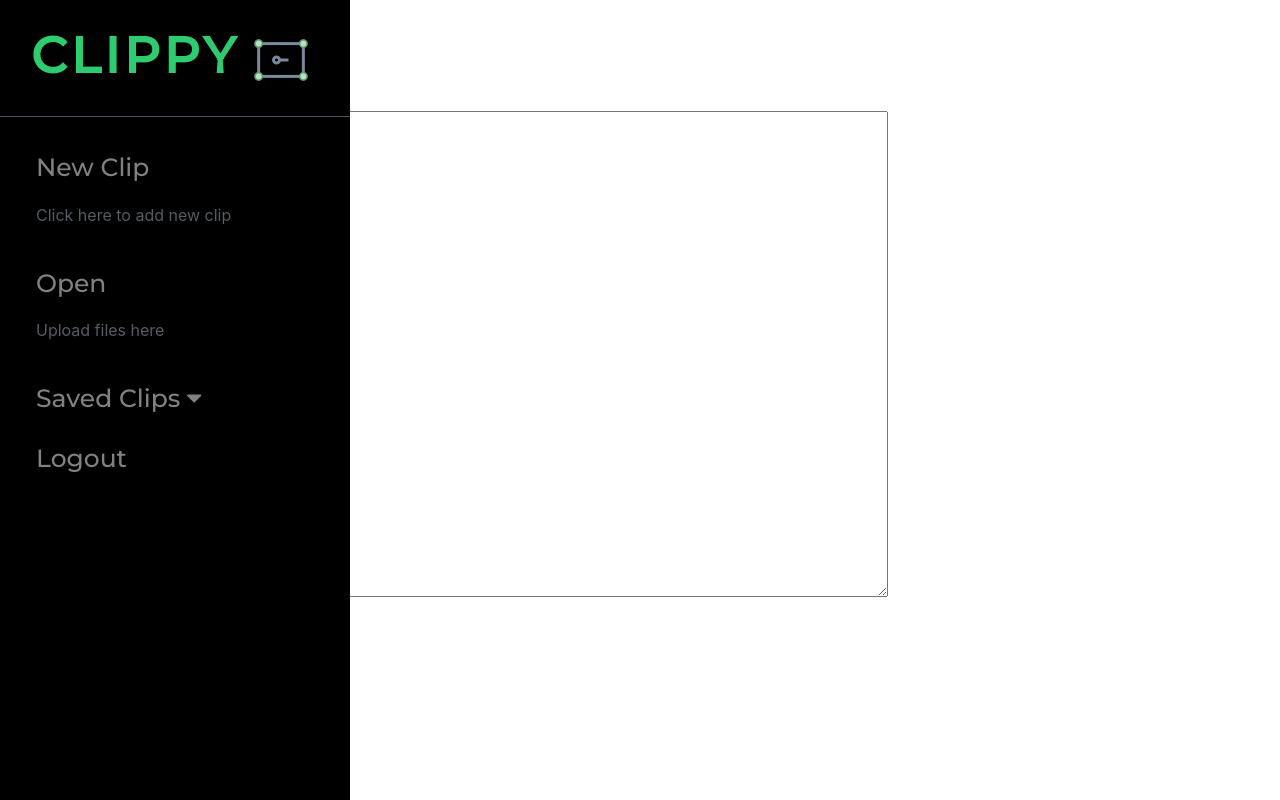
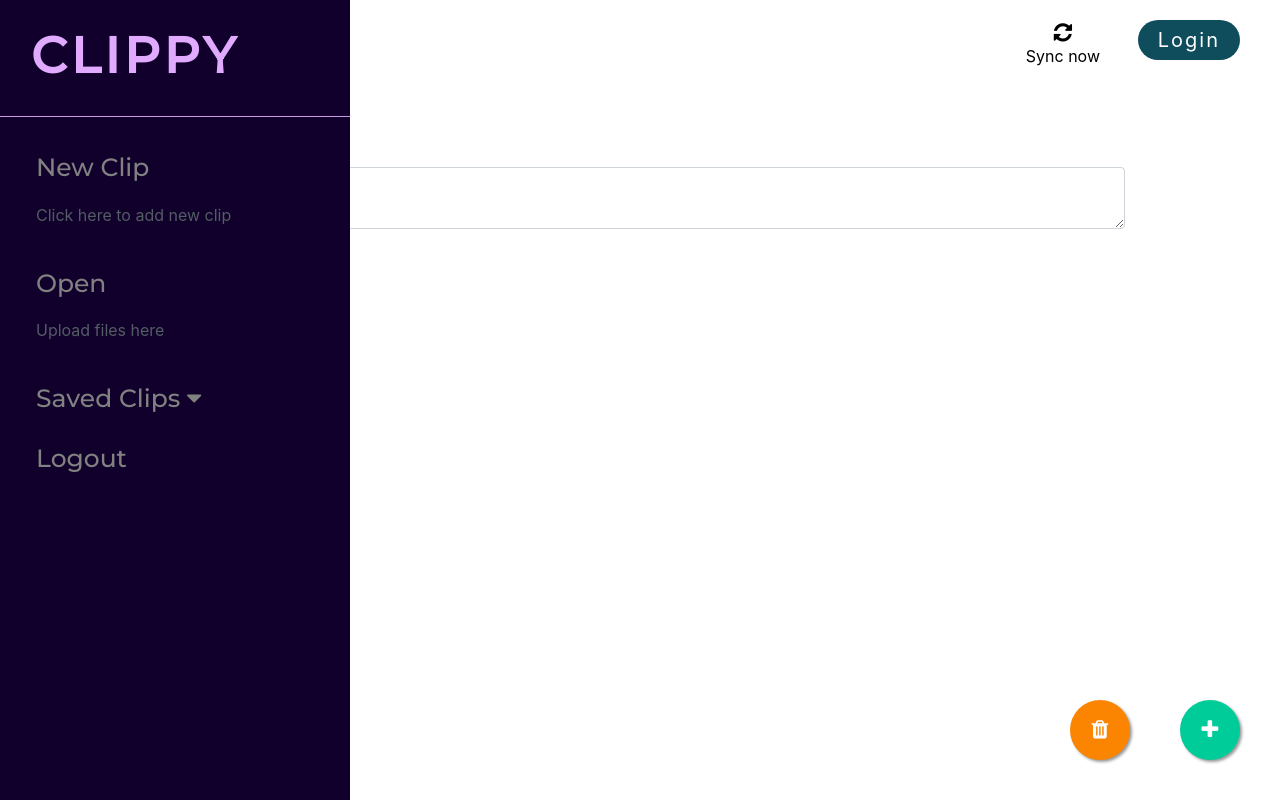
Before and after one commit to Anshit01/clippy, a Flask app: page / in a window 1280 px wide. Run offline with Flask 2, Linux system fonts and the light colour scheme; some libraries are stand-ins or nearby versions.

Commit message:
made buttons

```diff
--- a/app/static/styles/main.css
+++ b/app/static/styles/main.css
@@ -13,7 +13,7 @@
     position: fixed;
     top: 0;
     left: 0;
-    background-color: #000;
+    background-color: #10002b;
     overflow-x: hidden;
     padding-top: 20px;
 
@@ -30,7 +30,7 @@
 }
 
 .sidenav  a:hover {
-    background-color: #212529;
+    background-color: #1e0052;
     color: #fff;
     text-decoration: none;
 }
@@ -40,12 +40,16 @@
 }
 
 .sidenav  h1 {
-    color: #2ecc71;
+    color: #e0aaff;
     padding: 6px 2px 6px 46px;
     font-family: 'Montserrat', sans-serif;
     font-size: 50px;
     font-weight: 800;
     letter-spacing: 4px;
+}
+
+hr{
+    background-color: #e0aaff;
 }
 
 .sidenav p {
@@ -79,7 +83,7 @@
 .sidenav .dropdown-container a {
     font-size: 18px;
     letter-spacing: 2px;
-    background-color: #121417;
+    background-color: #1e0052;
     border-bottom: 2px #ced4da;
 }
 
@@ -96,10 +100,63 @@
 }
 
 .main .text-field {
-    margin-top: 10%;
+    margin-top: 15%;
 }
 
+.text-field {
+    height: 100vh;
+}
 
-hr{
-    background-color: #545c64;
+/* buttons */
+
+.float{
+	position:fixed;
+	width:60px;
+	height:60px;
+	bottom:40px;
+	right:40px;
+	background-color:#0C9;
+	color:#FFF;
+	border-radius:50px;
+	text-align:center;
+	box-shadow: 2px 2px 3px #999;
 }
+.my-float{
+	margin-top:22px;
+}
+
+.delete {
+    position:fixed;
+	width:60px;
+	height:60px;
+	bottom:40px;
+	right:150px;
+	background-color:#fb8500;
+	color:#FFF;
+	border-radius:50px;
+	text-align:center;
+	box-shadow: 2px 2px 3px #999;
+}
+
+.login {
+    position: fixed;
+    top: 20px;
+    right: 40px;
+    font-size: 20px;
+    color: #fff;
+    background-color: #0f4c5c;
+    border-radius: 20px;
+    padding: 5px 20px 5px 20px;
+    margin-bottom: 40px;
+    letter-spacing: 2px;
+
+}
+
+.sync {
+    color: #000000;
+    position: fixed;
+    top: 20px;
+    right: 180px;
+
+
+}
--- a/app/templates/index.html
+++ b/app/templates/index.html
@@ -24,7 +24,7 @@
 
         <div class="row">
             <h1>CLIPPY</h1>
-            <img src="static/styles/images/brand.png">
+            <!-- <img src="static/styles/images/brand.png"> -->
         </div>
         <hr>
         <div>
@@ -46,7 +46,7 @@
 
         <div class="dropdown-container">
 
-            <a href="#">Clip 1</a>
+            <a href="#"><i class="icon-circle-blank"></i>Clip 1</a>
             <a href="#">Clip 2</a>
             <a href="#">Clip 3</a>
             <a href="#">Clip 3</a>
@@ -61,7 +61,25 @@
 
     <div class="container main text-center">
 
-        <textarea id="textarea" rows="20" cols="60" class="text-field"></textarea>
+        <a href="#" class="login">Login</a>
+
+        <a href="#" class="sync">
+            <i class="fa fa-refresh fa-lg" aria-hidden="true"></i>
+            <p>Sync now</p>
+        </a>
+
+        <textarea id="textarea" style="min-width: 100%" class="form-control text-field"></textarea>
+
+        <a href="#" class="delete">
+            <i class="fa fa-trash fa-lg my-float" aria-hidden="true"></i>
+        </a>
+
+        <a href="#" class="float">
+            <i class="fa fa-plus fa-lg my-float"></i>
+        </a>
+
+
+
 
     </div>
 
```
Also changed, not shown: app/static/styles/images/delete.png (added).
